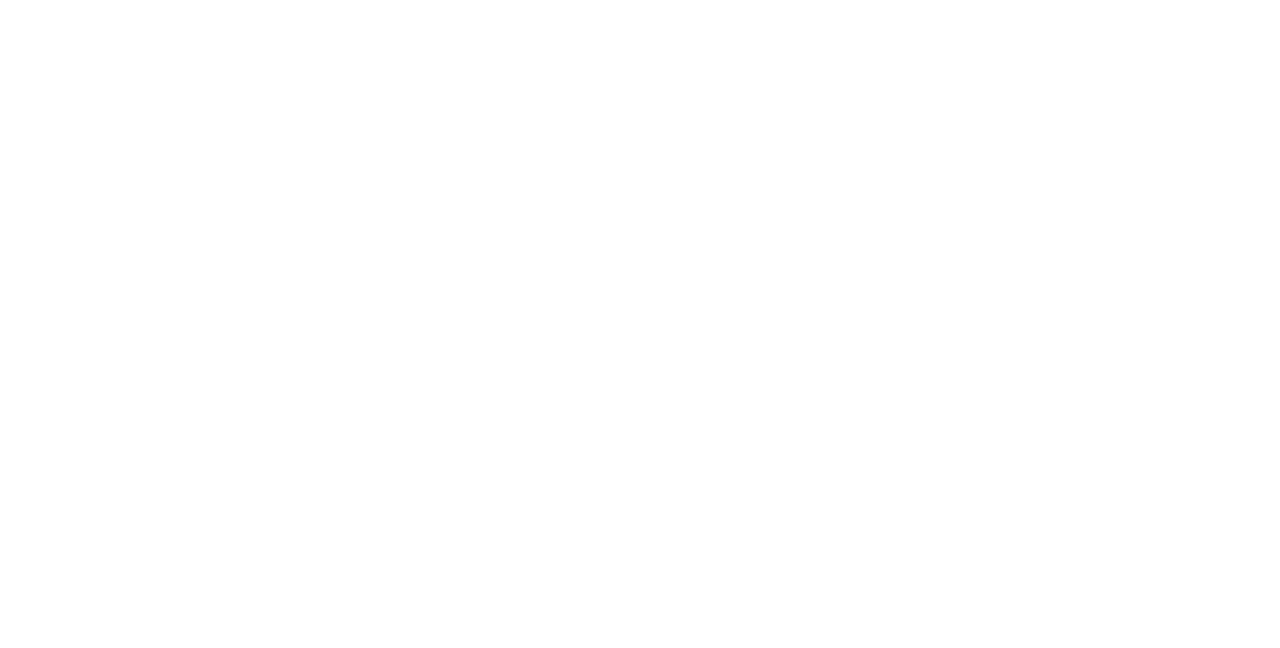
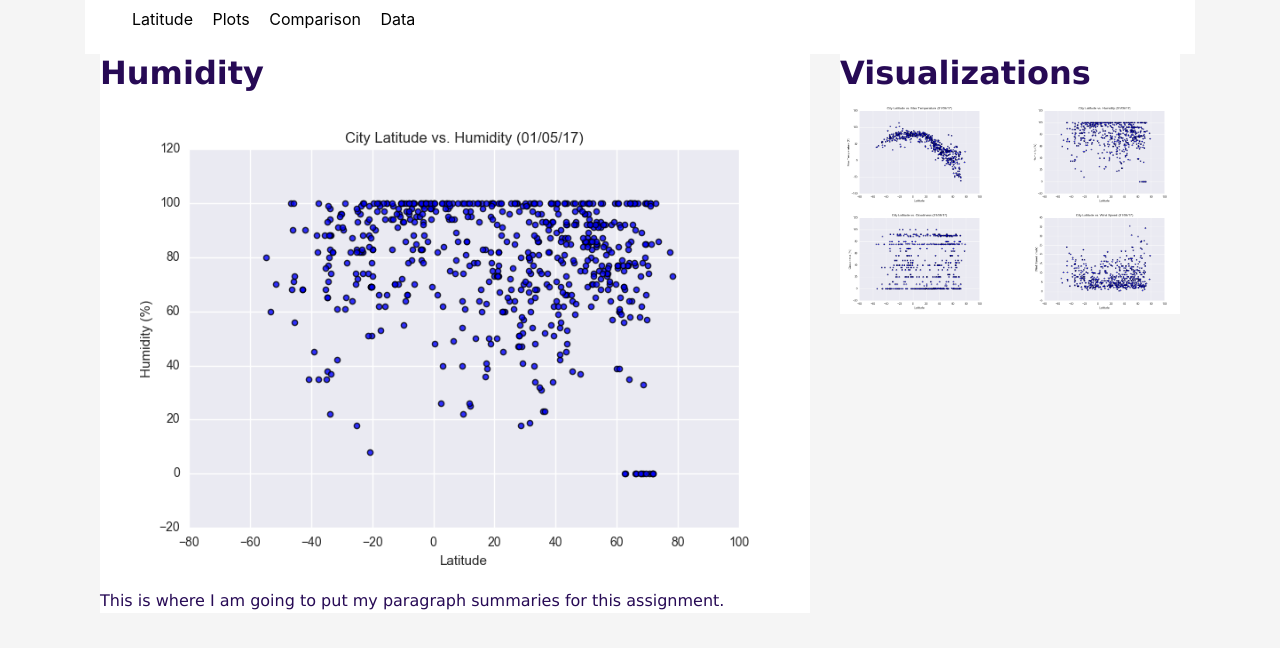
Before and after one commit to debbyps/Web-Design-Challenge, a plain HTML site: page humidity.html in a window 1280 px wide. Drawn offline with nearby package versions, Linux system fonts and the light colour scheme.

Commit message:
adding to viz pages

```diff
--- a/cloudiness.html
+++ b/cloudiness.html
@@ -0,0 +1,96 @@
+<!DOCTYPE html>
+<html lang="en-us">
+
+<head>
+
+  <meta charset="UTF-8">
+  <title>Cloudiness</title>
+
+  <!-- Bring in our bootstrap stylesheet -->
+  <link rel="stylesheet" href="https://stackpath.bootstrapcdn.com/bootstrap/4.3.1/css/bootstrap.min.css" integrity="sha384-ggOyR0iXCbMQv3Xipma34MD+dH/1fQ784/j6cY/iJTQUOhcWr7x9JvoRxT2MZw1T" crossorigin="anonymous">
+
+  <link rel="stylesheet" href="style.css">
+</head>
+
+<body>
+  <div class="container">
+    <nav id="large" class="navbar">
+      <ul>
+        <li>
+            <a href="index.html">Latitude</a>
+          </li>
+        <li>
+          <a href="#">Plots</a>
+        </li>
+        <li>
+          <a href="comparisons.html">Comparison</a>
+        </li>
+        <li>
+          <a href="data.html">Data</a>
+        </li>
+      </ul>
+    </nav>
+    <nav id="small">
+      <select id="nav-select">
+        <option value="Latitude">Latitude</option>
+        <option value="plots">Plots</option>
+        <option value="comparison">Comparison</option>
+        <option value="data">Data</option>
+      </select>
+    </nav>
+    <div class="container">
+        <!--Normally these medium columns go full wide on small screen sizes-->
+        <div class="row">
+          <div class="col-md-8">
+            <div class="box white">
+              <h2>Cloudiness</h2>
+                <img src="WebVisualizations/assets/Fig3.png" title = "Cloudiness" alt="">
+                <p>This is where I am going to put my paragraph summaries for this assignment.</p>
+            </div>
+          </div>
+          <div class="col-md-4">
+            <div class="box white">
+              <h2>Visualizations</h2>
+                <div class="row">
+                  <div class="col-md-6">
+                    <div class="box white">
+                      <a href="temp.html">
+                        <img src="WebVisualizations/assets/Fig1.png" title = "Temperature" alt="">
+                      </a>
+                    </div>
+                  </div>
+                  <div class="col-md-6">
+                    <div class="box white">
+                      <a href="humidity.html">
+                        <img src="WebVisualizations/assets/Fig2.png" title = "Humidity" alt="">
+                      </a>
+                    </div>
+                  </div>
+                </div>
+                <div class="row">
+                  <div class="col-md-6">
+                    <div class="box white">
+                      <a href="cloudiness.html">
+                        <img src="WebVisualizations/assets/Fig3.png" title = "Cloudiness" alt="">
+                      </a>
+                    </div>
+                  </div>
+                  <div class="col-md-6">
+                    <div class="box white">
+                      <a href="wind_speed.html">
+                        <img src="WebVisualizations/assets/Fig4.png" title = "Wind Speed" alt="">
+                      </a>
+                    </div>
+                  </div>
+                </div>
+            </div>
+          </div>
+
+
+        </div>
+      </div>
+
+  <script src="https://code.jquery.com/jquery-3.3.1.slim.min.js" integrity="sha384-q8i/X+965DzO0rT7abK41JStQIAqVgRVzpbzo5smXKp4YfRvH+8abtTE1Pi6jizo" crossorigin="anonymous"></script>
+  <script src="https://cdnjs.cloudflare.com/ajax/libs/popper.js/1.14.7/umd/popper.min.js" integrity="sha384-UO2eT0CpHqdSJQ6hJty5KVphtPhzWj9WO1clHTMGa3JDZwrnQq4sF86dIHNDz0W1" crossorigin="anonymous"></script>
+  <script src="https://stackpath.bootstrapcdn.com/bootstrap/4.3.1/js/bootstrap.min.js" integrity="sha384-JjSmVgyd0p3pXB1rRibZUAYoIIy6OrQ6VrjIEaFf/nJGzIxFDsf4x0xIM+B07jRM" crossorigin="anonymous"></script>
+</body>
--- a/humidity.html
+++ b/humidity.html
@@ -0,0 +1,96 @@
+<!DOCTYPE html>
+<html lang="en-us">
+
+<head>
+
+  <meta charset="UTF-8">
+  <title>Humidity</title>
+
+  <!-- Bring in our bootstrap stylesheet -->
+  <link rel="stylesheet" href="https://stackpath.bootstrapcdn.com/bootstrap/4.3.1/css/bootstrap.min.css" integrity="sha384-ggOyR0iXCbMQv3Xipma34MD+dH/1fQ784/j6cY/iJTQUOhcWr7x9JvoRxT2MZw1T" crossorigin="anonymous">
+
+  <link rel="stylesheet" href="style.css">
+</head>
+
+<body>
+  <div class="container">
+    <nav id="large" class="navbar">
+      <ul>
+        <li>
+            <a href="index.html">Latitude</a>
+          </li>
+        <li>
+          <a href="#">Plots</a>
+        </li>
+        <li>
+          <a href="comparisons.html">Comparison</a>
+        </li>
+        <li>
+          <a href="data.html">Data</a>
+        </li>
+      </ul>
+    </nav>
+    <nav id="small">
+      <select id="nav-select">
+        <option value="Latitude">Latitude</option>
+        <option value="plots">Plots</option>
+        <option value="comparison">Comparison</option>
+        <option value="data">Data</option>
+      </select>
+    </nav>
+    <div class="container">
+        <!--Normally these medium columns go full wide on small screen sizes-->
+        <div class="row">
+          <div class="col-md-8">
+            <div class="box white">
+              <h2>Humidity</h2>
+                <img src="WebVisualizations/assets/Fig2.png" title = "Humidity" alt="">
+                <p>This is where I am going to put my paragraph summaries for this assignment.</p>
+            </div>
+          </div>
+          <div class="col-md-4">
+            <div class="box white">
+              <h2>Visualizations</h2>
+                <div class="row">
+                  <div class="col-md-6">
+                    <div class="box white">
+                      <a href="temp.html">
+                        <img src="WebVisualizations/assets/Fig1.png" title = "Temperature" alt="">
+                      </a>
+                    </div>
+                  </div>
+                  <div class="col-md-6">
+                    <div class="box white">
+                      <a href="humidity.html">
+                        <img src="WebVisualizations/assets/Fig2.png" title = "Humidity" alt="">
+                      </a>
+                    </div>
+                  </div>
+                </div>
+                <div class="row">
+                  <div class="col-md-6">
+                    <div class="box white">
+                      <a href="cloudiness.html">
+                        <img src="WebVisualizations/assets/Fig3.png" title = "Cloudiness" alt="">
+                      </a>
+                    </div>
+                  </div>
+                  <div class="col-md-6">
+                    <div class="box white">
+                      <a href="wind_speed.html">
+                        <img src="WebVisualizations/assets/Fig4.png" title = "Wind Speed" alt="">
+                      </a>
+                    </div>
+                  </div>
+                </div>
+            </div>
+          </div>
+
+
+        </div>
+      </div>
+
+  <script src="https://code.jquery.com/jquery-3.3.1.slim.min.js" integrity="sha384-q8i/X+965DzO0rT7abK41JStQIAqVgRVzpbzo5smXKp4YfRvH+8abtTE1Pi6jizo" crossorigin="anonymous"></script>
+  <script src="https://cdnjs.cloudflare.com/ajax/libs/popper.js/1.14.7/umd/popper.min.js" integrity="sha384-UO2eT0CpHqdSJQ6hJty5KVphtPhzWj9WO1clHTMGa3JDZwrnQq4sF86dIHNDz0W1" crossorigin="anonymous"></script>
+  <script src="https://stackpath.bootstrapcdn.com/bootstrap/4.3.1/js/bootstrap.min.js" integrity="sha384-JjSmVgyd0p3pXB1rRibZUAYoIIy6OrQ6VrjIEaFf/nJGzIxFDsf4x0xIM+B07jRM" crossorigin="anonymous"></script>
+</body>
--- a/style.css
+++ b/style.css
@@ -2,22 +2,28 @@ body {
   background:whitesmoke
 }
 .box {
-    min-height: 50px;
-    padding: 5px;
-    margin: 5px;
+    min-height: 10px;
+    padding: 0px;
+    padding-right: 0px;
+    margin: 0px;
     font-weight: 800;
     color: #270a55;
   }
 
-  img{
+img{
     width: 100%
   }
+p{
+  text-align: left;
+  font-weight: normal;
+  font-family: Verdana, Geneva, Tahoma, sans-serif;
+}
 
-  .white {
+.white {
     background:white;
   }
 
-  .navbar {
+.navbar {
     padding: 2px;
     background:white;
   }
@@ -32,8 +38,13 @@ body {
   background: #fff;
   border-radius: 3px;
 }
+h2{
+  font-family: Verdana, Geneva, Tahoma, sans-serif;
+  font-weight: bold;
+}
 h6{
   text-align: center;
+  font-weight: bold;
 }
 /* Getting rid of the default link styles here */
 .navbar li a {
@@ -47,6 +58,7 @@ nav#large {
 
 nav#small {
   display: none;
+
 }
 /* Adding media queries to show the drop-down, and hide the navbar when the screen is smaller than 580 pixels */
 @media (max-width: 600px) {
```
Also changed, not shown: temp.html (+6 -2 lines), wind_speed.html (+96 -0 lines).
